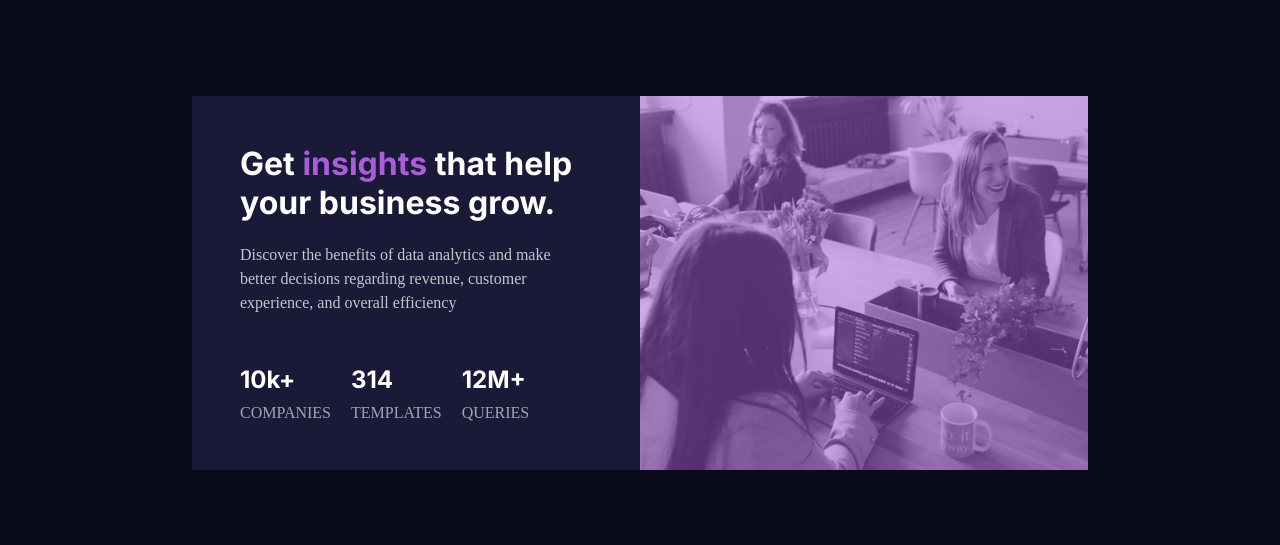
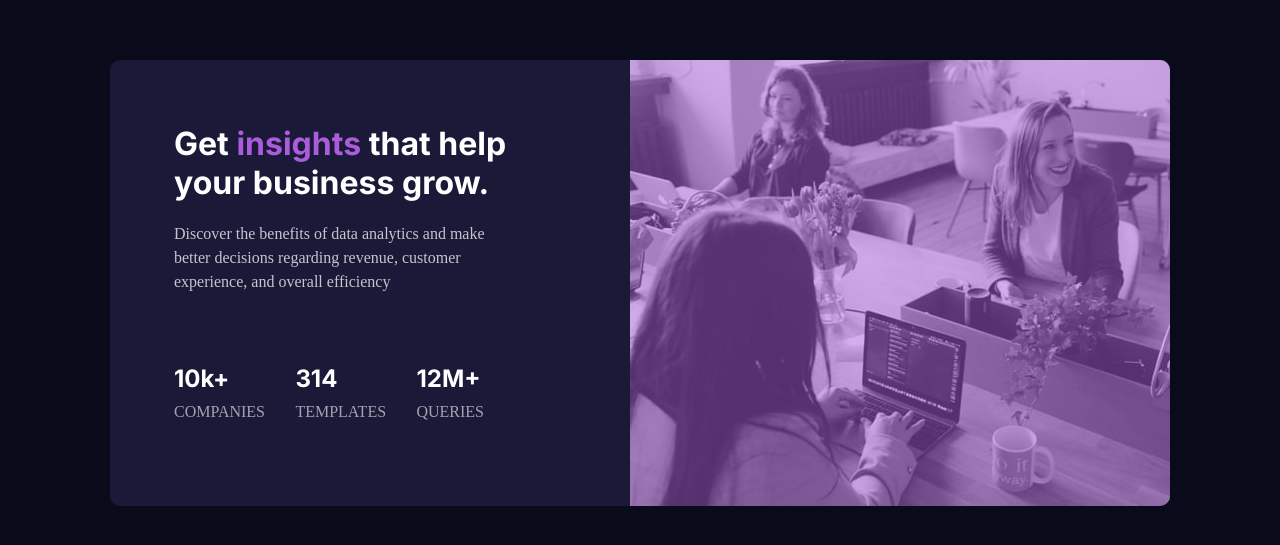
Before and after one commit to SirJhay3/stats-preview-card-component, a plain HTML site: page index.html in a window 1280 px wide. Shown: the part 117-662 px from the top of the page. Drawn offline with Linux system fonts and the light colour scheme.

Commit message:
Improved the layout and Accessibility

```diff
--- a/index.html
+++ b/index.html
@@ -10,7 +10,7 @@
 </head>
 
 <body>
-    <div class="container">
+    <main>
         <div class="img-container">
             <img src="./image-header-desktop.jpg" class="img" alt="preview image">
 
@@ -18,7 +18,7 @@
         </div>
 
         <div class="preview-container">
-            <h2 class="preview-header">Get <span>insights</span> that help your business grow.</h2>
+            <h1 class="preview-header">Get <span>insights</span> that help your business grow.</h1>
 
             <p class="preview-paragraph">Discover the benefits of data analytics and make better decisions regarding
                 revenue, customer experience, and overall efficiency</p>
@@ -41,7 +41,7 @@
             </div>
 
         </div>
-    </div>
+    </main>
 
 </body>
 
--- a/style.css
+++ b/style.css
@@ -19,15 +19,17 @@ body {
     background: hsl(233, 47%, 7%);
 }
 
-.container {
+main {
     display: flex;
     flex-direction: column;
-    width: 90vw;
+    overflow: hidden;
+    border-radius: 10px;
 }
 
 /*Image Styles*/
 .img-container {
-    width: 100%;
+    width: 327px;
+    height: 240px;
     position: relative;
 }
 
@@ -47,19 +49,17 @@ body {
 
 /*Stats Preview Styles*/
 .preview-container {
-    display: grid;
-    grid-gap: 20px;
+    width: 327px;
     padding: 2em;
-    min-height: 45vh;
     background: hsl(244, 38%, 16%);
 }
 
 .preview-header {
     font-family: 'Inter';
     font-weight: 700;
-    font-size: 2em;
     text-align: center;
     color: hsl(0, 0%, 100%);
+    margin-bottom: 20px;
 }
 
 .preview-paragraph {
@@ -68,6 +68,7 @@ body {
     font-family: 'Lexand Deca';
     font-weight: 400;
     color: hsla(0, 0%, 100%, 0.75);
+    margin-bottom: 50px;
 }
 
 /*Main Stats Styles*/
@@ -97,36 +98,65 @@ span {
     color: hsl(277, 64%, 61%)
 }
 
+/* Tablets */
+@media  screen and (min-width: 768px) {
+    .img-container {
+        width: 654px;
+        height: 480px;
+    }
+    .preview-container {
+        width: 654px;
+        height: 400px;
+        padding: 2em;
+    }
+    .preview-header {
+        width: 410px;
+        margin: 0 auto;
+    }
+    .preview-paragraph {
+        width: 350px;
+        margin: 20px auto 100px auto;
+    }
+    .stats {
+        grid-template-rows: 0;
+        grid-template-columns: repeat(3, 1fr);
+        width: 300px;
+        margin: 0 auto 20px auto;
+    }
+}
+
 /*Laptop Screens */
 @media screen and (min-width: 1024px){
-    .container {
-        display: grid;
-        grid-template-columns: repeat(2, 1fr);
-        width: 70%;
+    main {
+        flex-direction: row;
+        margin: 2em;
     }
     .img-container {
         order: 2;
+        width: 540px;
+        height: 446px;
     }
     /*Stats Preview Styles*/
     .preview-container {
-        display: grid;
-        grid-template-rows: repeat(3, 1fr);
-        padding: 3em;
-        grid-gap: 20px;
-        height: auto;
+        height: 446px;
+        width: 520px;
+        padding: 4em;
     }
     .preview-header {
         text-align: left;
+        width: 400px;
+        margin-bottom: 20px;
     }
     .preview-paragraph {
         text-align: left;
-        width: 90%;
+        width: 350px;
+        margin: 0 auto 70px 0;
     }
     .stats {
         display: flex;
         justify-content: space-between;
-        width: 80%;
-        align-items: flex-end;
+        width: 310px;
+        margin: 0;
     }
     .stats h2 {
         text-align: left;
```
